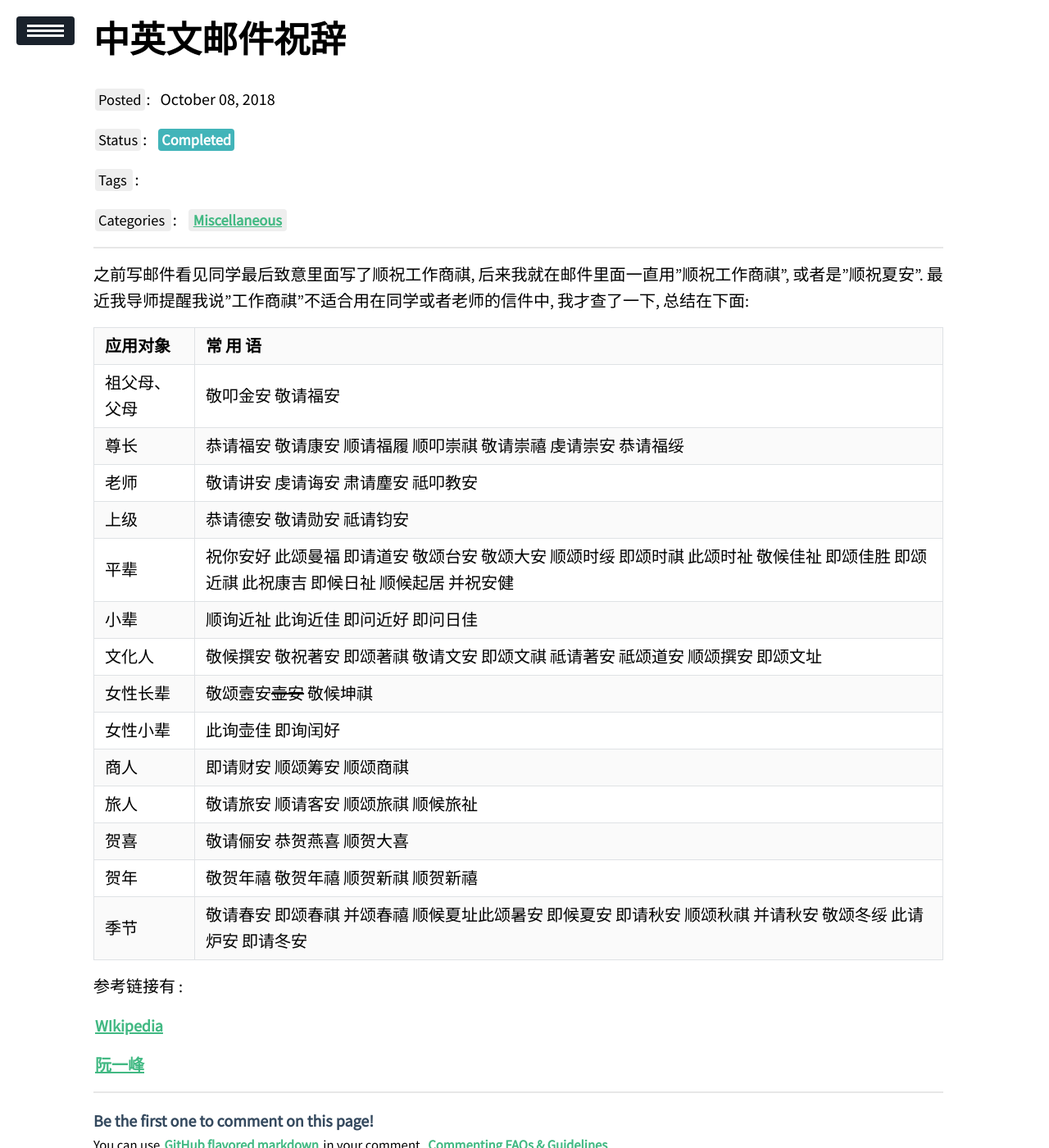
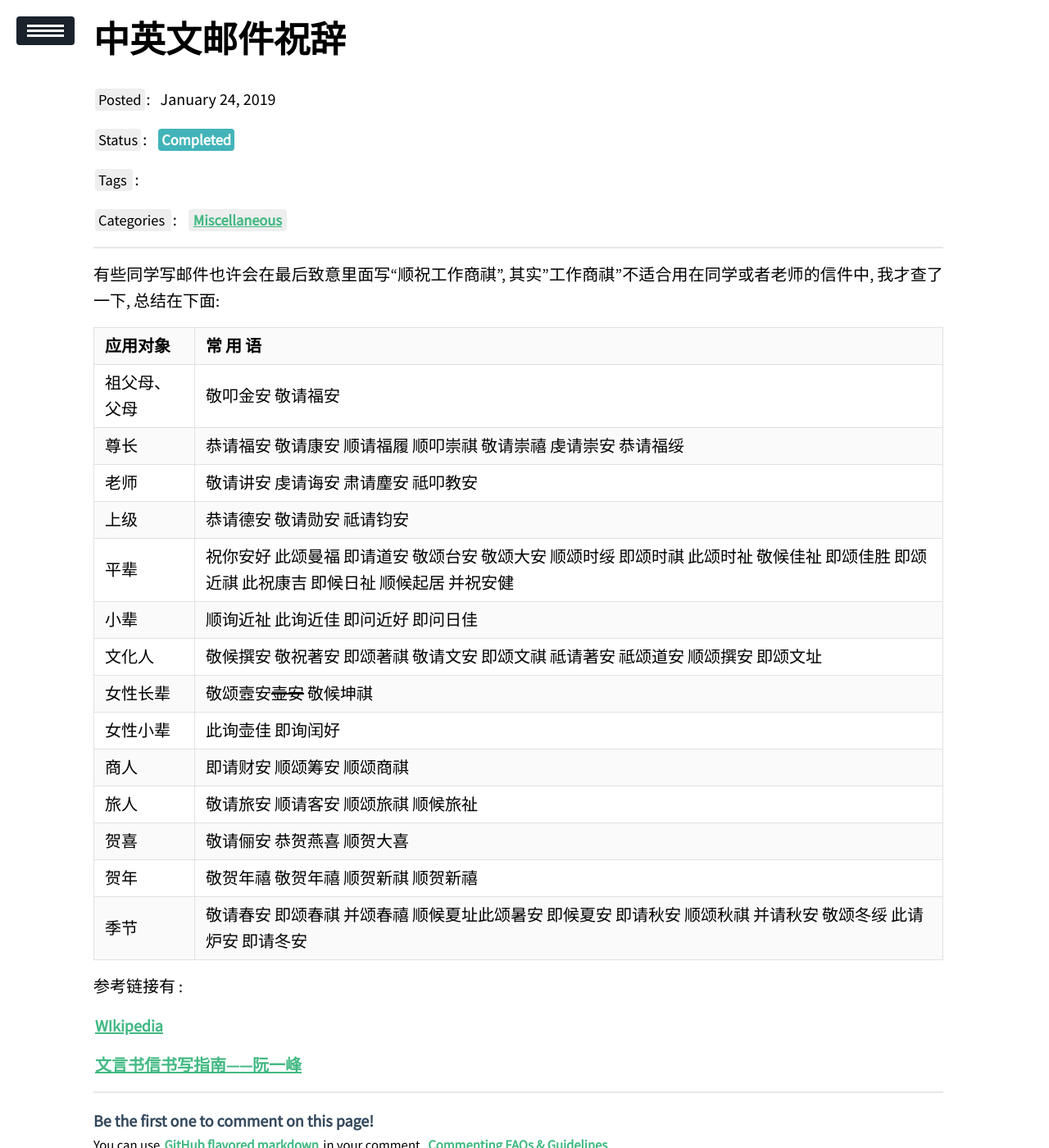
Before and after one commit to Cr7-joker/Cr7-joker.github.io, a Jekyll site: the page built from _posts/2019-01-24-Valedictions-in-Letters/2019-01-24-Valedictions-in-Letters.md, in a window 1280 px wide and 1400 px high. Shown: the whole window at 82% size. Built offline with Jekyll 4.4.1, drawn with Linux system fonts in a browser that asks for light colours; our own code applies the rules of GitHub Pages for plain Markdown files; a script that is not in the unit is left out.

Commit message:
25th commit

```diff
--- a/_posts/2018-10-08-Valedictions-in-Letters/2018-10-08-Valedictions-in-Letters.md
+++ b/_posts/2019-01-24-Valedictions-in-Letters/2019-01-24-Valedictions-in-Letters.md
@@ -4,13 +4,12 @@ categories: Miscellaneous
 keywords: Chinese Valedictions
 language: Chinese
 description: >-
-  之前写邮件看见同学最后致意里面写了顺祝工作商祺, 后来我就在邮件里面一直用"顺祝工作商祺", 或者是"顺祝夏安".
-  最近我导师提醒我说"工作商祺"不适合用在同学或者老师的信件中, 我才查了一下, 总结在下面.
+  邮件最后致意的写法规则
 toc: false
 
 ---
 
-之前写邮件看见同学最后致意里面写了顺祝工作商祺, 后来我就在邮件里面一直用"顺祝工作商祺", 或者是"顺祝夏安". 最近我导师提醒我说"工作商祺"不适合用在同学或者老师的信件中, 我才查了一下, 总结在下面:
+有些同学写邮件也许会在最后致意里面写“顺祝工作商祺”, 其实"工作商祺"不适合用在同学或者老师的信件中, 我才查了一下, 总结在下面:
 
 | 应用对象     | 常 用 语                                                     |
 | ------------ | ------------------------------------------------------------ |
@@ -33,4 +32,4 @@ toc: false
 
 [WIkipedia](https://en.wikipedia.org/wiki/Valediction)
 
-[阮一峰](http://www.ruanyifeng.com/blog/2006/06/post_241.html)
+[文言书信书写指南——阮一峰](http://www.ruanyifeng.com/blog/2006/06/post_241.html)
```
